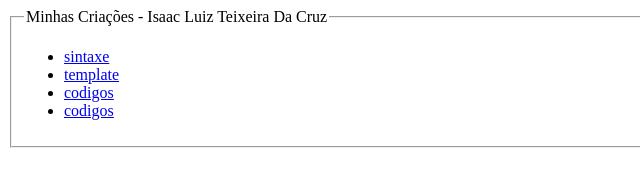
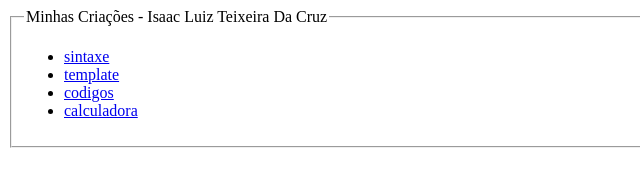
Before and after one commit to Isaana7/Front-End, a plain HTML site: page index.html in a window 1280 px wide. Shown: the full height of the page, 0-640 px from the left. Drawn offline with Linux system fonts and the light colour scheme.

Commit message:
Update link to 'calculadora' in index.html

```diff
--- a/index.html
+++ b/index.html
@@ -12,7 +12,7 @@
             <li><a href="sintaxe.html">sintaxe</a></li>
             <li><a href="template.html">template</a></li>
             <li><a href="codigos.html">codigos</a></li>
-            <li><a href="Calculadora">codigos</a></li>
+            <li><a href="calculadora.html">calculadora</a></li>
 
         </ul>
     </fieldset>
```
